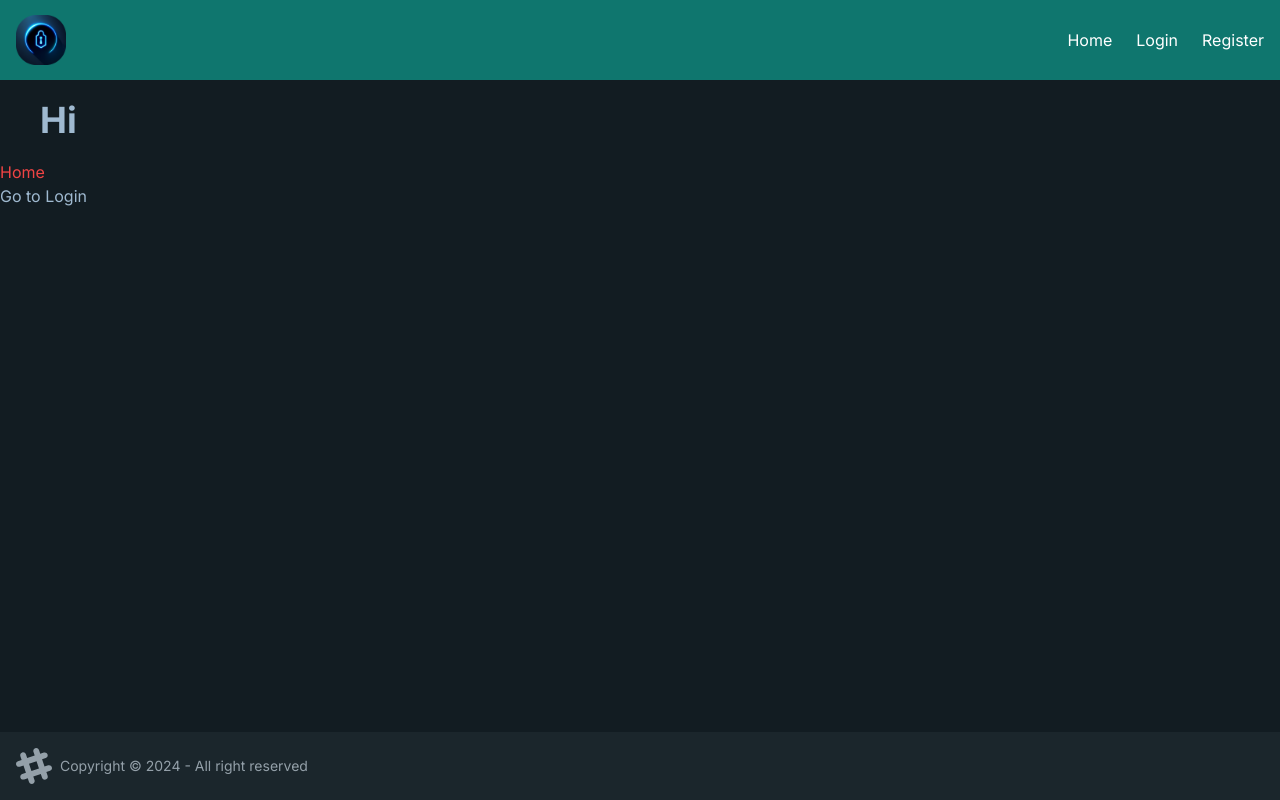
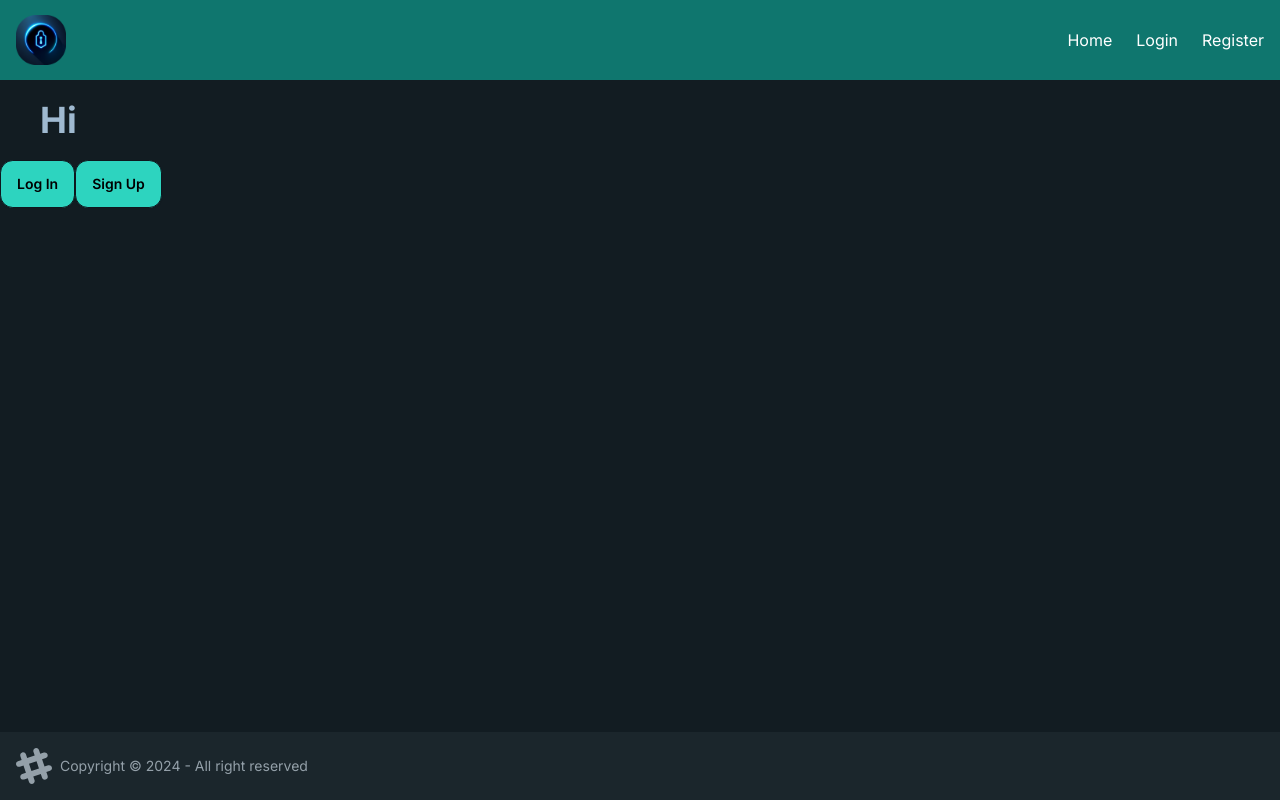
Before and after one commit to FabioKaelin/password-safe, a Next.js app in the folder frontend-safe/: page / in a window 1280 px wide. Before the commit this address had no page. Built offline with nearby package versions, Linux system fonts and the light colour scheme.

Commit message:
Main page has buttons for login and register

```diff
--- a/frontend-safe/src/app/page.tsx
+++ b/frontend-safe/src/app/page.tsx
@@ -5,20 +5,20 @@ import { useRouter } from "next/navigation";
 import Link from "next/link";
 import Navbar from "@/app/components/layout/Navbar";
 import Header from "@/app/components/layout/Header";
-import {useEffect} from "react";
+import React, {useEffect} from "react";
 
 export default function Home() {
-    // TODO to be removed when home page is existing
-    const router = useRouter();
-    useEffect(() => {
-        router.push("/login");
-    }, []);
+
   return (
       <>
           <div>
               <Header title={"Hi"} />
-              <h1 className="text-red-500">Home</h1>
-              <Link href="/login">Go to Login</Link>
+              <Link href="/login" className="btn bg-teal-400 hover:bg-teal-500 text-black">
+                  Log In
+              </Link>
+              <Link href="/register " className="btn bg-teal-400 hover:bg-teal-500 text-black">
+                  Sign Up
+              </Link>
           </div>
       </>
   );
```
